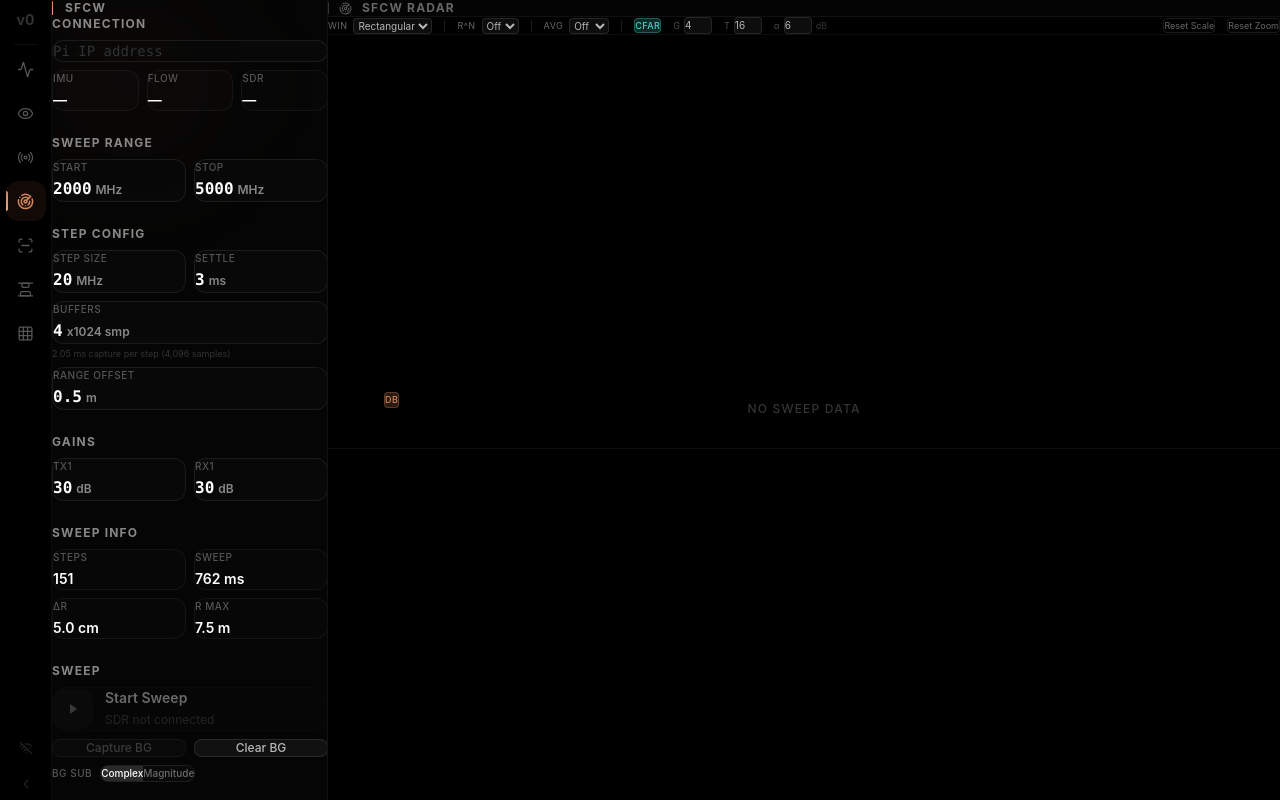
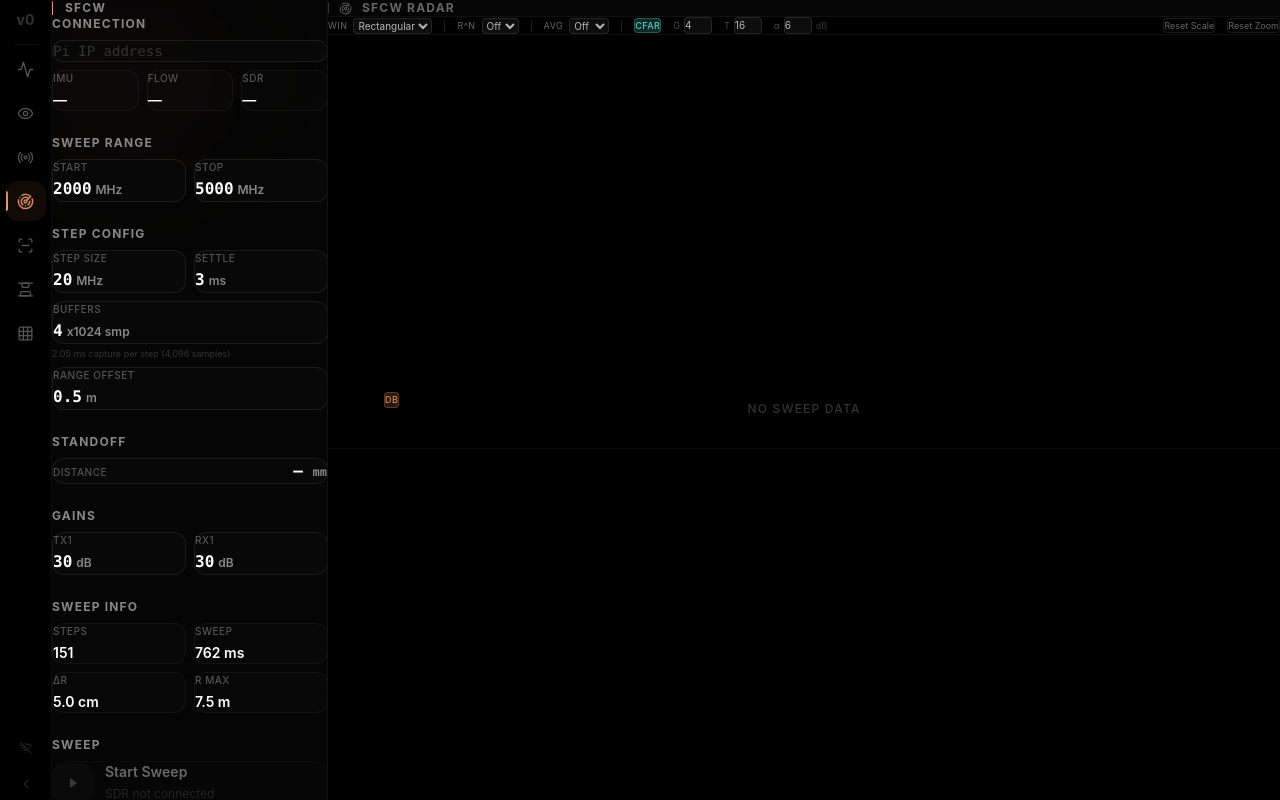
Before and after one commit to DataDragoon/version_2, a React (Vite) app in the folder groundstation/frontend/: page / in a window 1280 px wide. Both pictures are taken after a click on the button 25 px from the left and 201 px from the top of the page. Built offline with nearby package versions, Linux system fonts and the light colour scheme.

Commit message:
distance indicator on sfcw panel

```diff
--- a/groundstation/frontend/src/components/SfcwPanel.jsx
+++ b/groundstation/frontend/src/components/SfcwPanel.jsx
@@ -6,13 +6,26 @@ const BUFFER_SAMPLES = 1024;
 const SAMPLE_RATE = 2_000_000;
 const BUFFER_TIME_MS = (BUFFER_SAMPLES / SAMPLE_RATE) * 1000;
 
-export default function SfcwPanel({ isConnected, sdrConnected, sfcwRunning, sfcwStatus, sendSdr, params, onParamsChange, coherenceResult, bgSubtractMode, rangeScale, onRangeScaleChange }) {
+const LIDAR_AVG_WINDOW = 20;
+
+export default function SfcwPanel({ isConnected, sdrConnected, sfcwRunning, sfcwStatus, sendSdr, params, onParamsChange, coherenceResult, bgSubtractMode, rangeScale, onRangeScaleChange, lidarMm }) {
   const { startFreq, stopFreq, stepSize, settleTime, numBuffers, tx1Gain, rx1Gain, rangeOffset } = params;
   const [coherenceRunning, setCoherenceRunning] = useState(false);
+  const lidarBuf = useRef([]);
+  const [lidarAvg, setLidarAvg] = useState(null);
 
   useEffect(() => {
     if (coherenceResult) setCoherenceRunning(false);
   }, [coherenceResult]);
+
+  useEffect(() => {
+    if (lidarMm == null) return;
+    const buf = lidarBuf.current;
+    buf.push(lidarMm);
+    if (buf.length > LIDAR_AVG_WINDOW) buf.shift();
+    const avg = buf.reduce((s, v) => s + v, 0) / buf.length;
+    setLidarAvg(avg);
+  }, [lidarMm]);
 
   const update = (key, value) => {
     onParamsChange({ ...params, [key]: value });
@@ -106,6 +119,18 @@ export default function SfcwPanel({ isConnected, sdrConnected, sfcwRunning, sfcw
           min={0}
           max={10}
         />
+      </Section>
+
+      {/* Distance */}
+      <Section label="Standoff">
+        <div className="flex flex-col gap-2">
+          <div className="flex items-baseline justify-between px-3 py-2 rounded-xl border border-white/8 bg-[#0a0a0a]/60">
+            <span className="text-[10px] font-medium uppercase tracking-wider text-[#555555]">Distance</span>
+            <span className="text-base font-bold font-mono text-white">
+              {lidarAvg != null ? lidarAvg.toFixed(1) : '—'} <span className="text-xs font-semibold text-[#888888]">mm</span>
+            </span>
+          </div>
+        </div>
       </Section>
 
       {/* Gains */}
--- a/groundstation/frontend/src/components/Sidebar.jsx
+++ b/groundstation/frontend/src/components/Sidebar.jsx
@@ -241,6 +241,7 @@ export default function Sidebar({
                   bgSubtractMode={sfcwStatus?.bg_subtract_mode || 'complex'}
                   rangeScale={sfcwRangeScale}
                   onRangeScaleChange={onSfcwRangeScaleChange}
+                  lidarMm={lidarMm}
                 />
               )}
               {activePanel === 'bscan' && (
```
